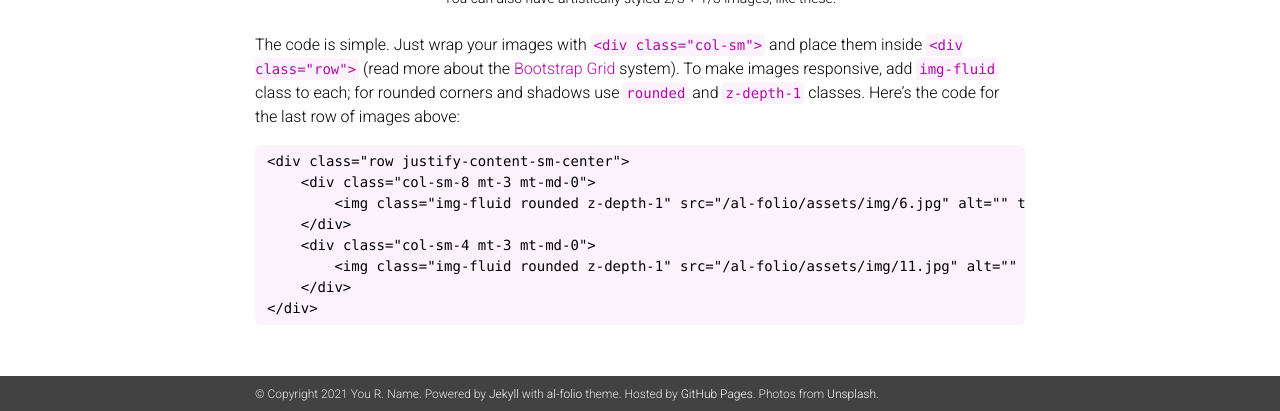
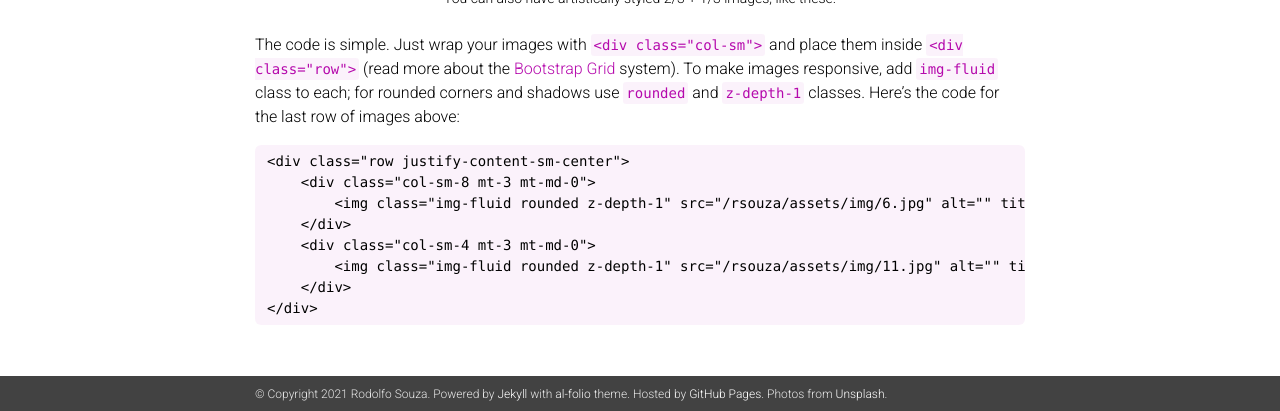
Before and after one commit to rodolfomssouza/rsouza, a Jekyll site: the page built from _projects/6_project.markdown, in a window 1280 px wide and 900 px high, scrolled down 1037 px, cut to the strip 489-900 px from the top of the window. Built offline with Jekyll 4.4.1, drawn with Linux system fonts in a browser that asks for light colours; nearby versions of some CDN libraries; a style sheet for code colours, icons or effects is not loaded; some of the changed text lies outside the part shown.

Commit message:
First commit

```diff
--- a/_config.yml
+++ b/_config.yml
@@ -3,12 +3,11 @@
 # -----------------------------------------------------------------------------
 
 title: blank # the website title (if blank, full name will be used instead)
-first_name: You
-middle_name: R.
-last_name: Name
-email: you@example.com
+first_name: Rodolfo
+last_name: Souza
+email: rodolfomssouza@gmail.com
 description: > # the ">" symbol means to ignore newlines until "footer_text:"
-  A simple, whitespace theme for academics. Based on [*folio](https://github.com/bogoli/-folio) design.
+  A simple, whitespace theme for academics. Based on [*folio](https://github.com/rodolfomssouza/rsouza) design.
 footer_text: >
   Powered by <a href="http://jekyllrb.com/" target="_blank">Jekyll</a> with <a href="https://github.com/alshedivat/al-folio">al-folio</a> theme.
   Hosted by <a href="https://pages.github.com/" target="_blank">GitHub Pages</a>.
@@ -16,7 +15,7 @@ footer_text: >
 
 icon: 🔥 # the emoji used as the favicon
 url:  # the base hostname & protocol for your site
-baseurl: /al-folio # the subpath of your site, e.g. /blog/
+baseurl: /rsouza # the subpath of your site, e.g. /blog/
 last_updated: false # set to true if you want to display last updated in the footer
 impressum_path:  # set to path to include impressum link in the footer, use the same path as permalink in a page, helps to conform with EU GDPR
 
```
